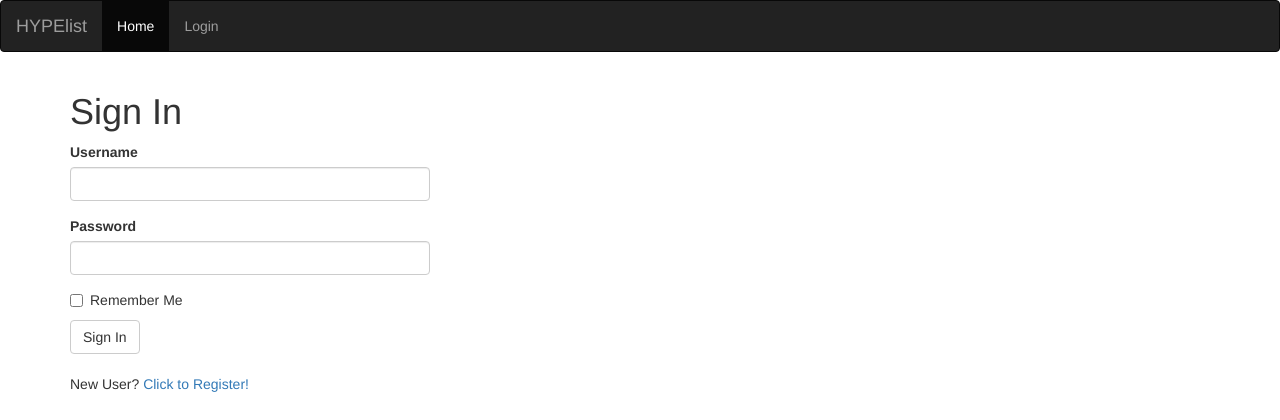
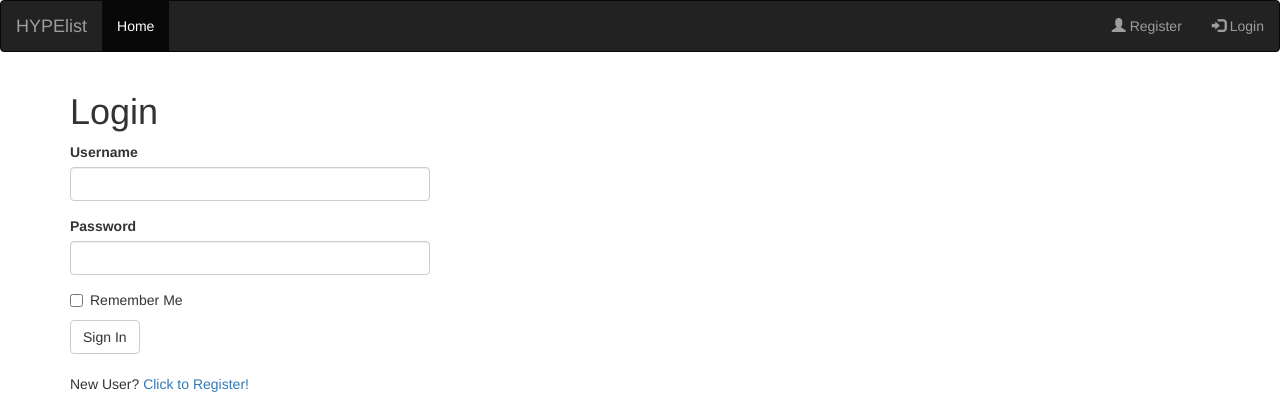
Before and after one commit to MattyGroch/gameHype, a Flask app: page /login in a window 1280 px wide. Shown: the top 420 px of the page. Run offline with Flask 2, Linux system fonts and the light colour scheme; some libraries are stand-ins or nearby versions.

Commit message:
Made things look nicer. (The navbar)

```diff
--- a/gamehype/routes.py
+++ b/gamehype/routes.py
@@ -8,7 +8,6 @@ from gamehype.forms import LoginForm, RegistrationForm
 
 @app.route('/')
 @app.route('/index')
-@login_required
 def index():
     ratings = Rating.query.all()
     return render_template(
--- a/gamehype/templates/404.html
+++ b/gamehype/templates/404.html
@@ -1,6 +1,6 @@
 {% extends "base.html" %}
 
-{% block content %}
+{% block app_content %}
     <h1>File Not Found</h1>
     <p><a href="{{ url_for('index') }}">Back</a></p>
 {% endblock %}
--- a/gamehype/templates/500.html
+++ b/gamehype/templates/500.html
@@ -1,6 +1,6 @@
 {% extends "base.html" %}
 
-{% block content %}
+{% block app_content %}
     <h1>An unexpected error has occurred</h1>
     <p>The administrators have been notified. Sorry for the inconvenience!</p>
     <p><a href="{{ url_for('index') }}">Back</a></p>
--- a/gamehype/templates/base.html
+++ b/gamehype/templates/base.html
@@ -12,11 +12,14 @@
         </div>
         <ul class="nav navbar-nav">
           <li class="active"><a href="{{ url_for('index') }}">Home</a></li>
+        </ul>
+        <ul class="nav navbar-nav navbar-right">
           {% if current_user.is_anonymous %}
-          <li><a href="{{ url_for('login') }}">Login</a></li>
+          <li><a href="{{ url_for('register') }}"><span class="glyphicon glyphicon-user"></span> Register</a></li>
+          <li><a href="{{ url_for('login') }}"><span class="glyphicon glyphicon-log-in"></span> Login</a></li>
           {% else %}
-          <li><a href="{{ url_for('user', username=current_user.username) }}">Profile</a></li>
-          <li><a href="{{ url_for('logout') }}">Logout</a></li>
+          <li><a href="{{ url_for('user', username=current_user.username) }}"><span class="glyphicon glyphicon-user"></span> My Profile</a></li>
+          <li><a href="{{ url_for('logout') }}"><span class="glyphicon glyphicon-log-out"></span> Logout</a></li>
           {% endif %}
         </ul>
       </div>
--- a/gamehype/templates/index.html
+++ b/gamehype/templates/index.html
@@ -1,6 +1,6 @@
 {% extends "base.html" %}
 
-{% block content %}
+{% block app_content %}
 <div class="container-fluid">
   <div class="row">
     <div class="col-md-5">
--- a/gamehype/templates/login.html
+++ b/gamehype/templates/login.html
@@ -2,7 +2,7 @@
 {% import 'bootstrap/wtf.html' as wtf %}
 
 {% block app_content %}
-    <h1>Sign In</h1>
+    <h1>Login</h1>
     <div class="row">
         <div class="col-md-4">
             {{ wtf.quick_form(form) }}
--- a/gamehype/templates/register.html
+++ b/gamehype/templates/register.html
@@ -2,7 +2,7 @@
 {% import 'bootstrap/wtf.html' as wtf %}
 
 {% block app_content %}
-    <h1>Register</h1>
+    <h1>Sign Up</h1>
     <div class="row">
         <div class="col-md-4">
             {{ wtf.quick_form(form) }}
--- a/gamehype/templates/user.html
+++ b/gamehype/templates/user.html
@@ -1,6 +1,6 @@
 {% extends "base.html" %}
 
-{% block content %}
+{% block app_content %}
     <table>
       <tr valign="top">
           <td><img src="{{ user.avatar(64) }}"></td>
```
